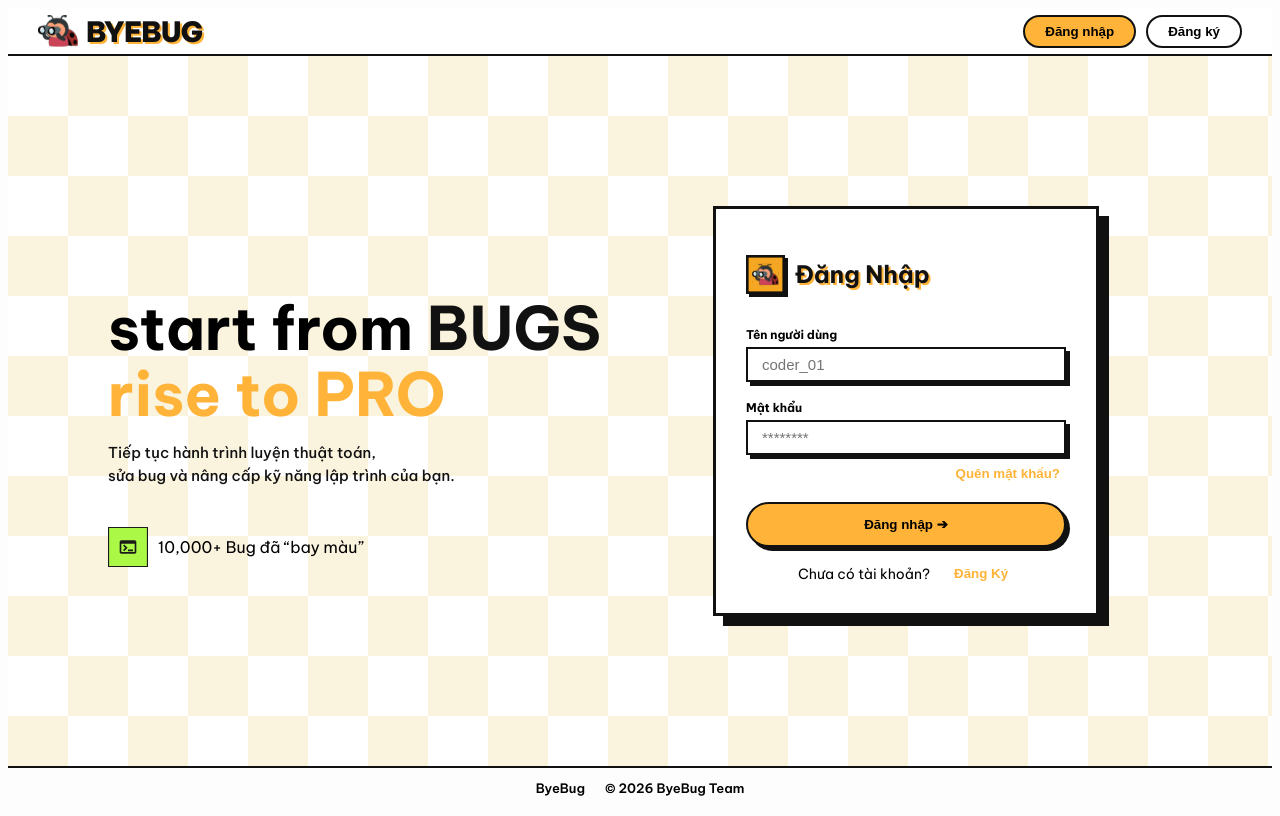
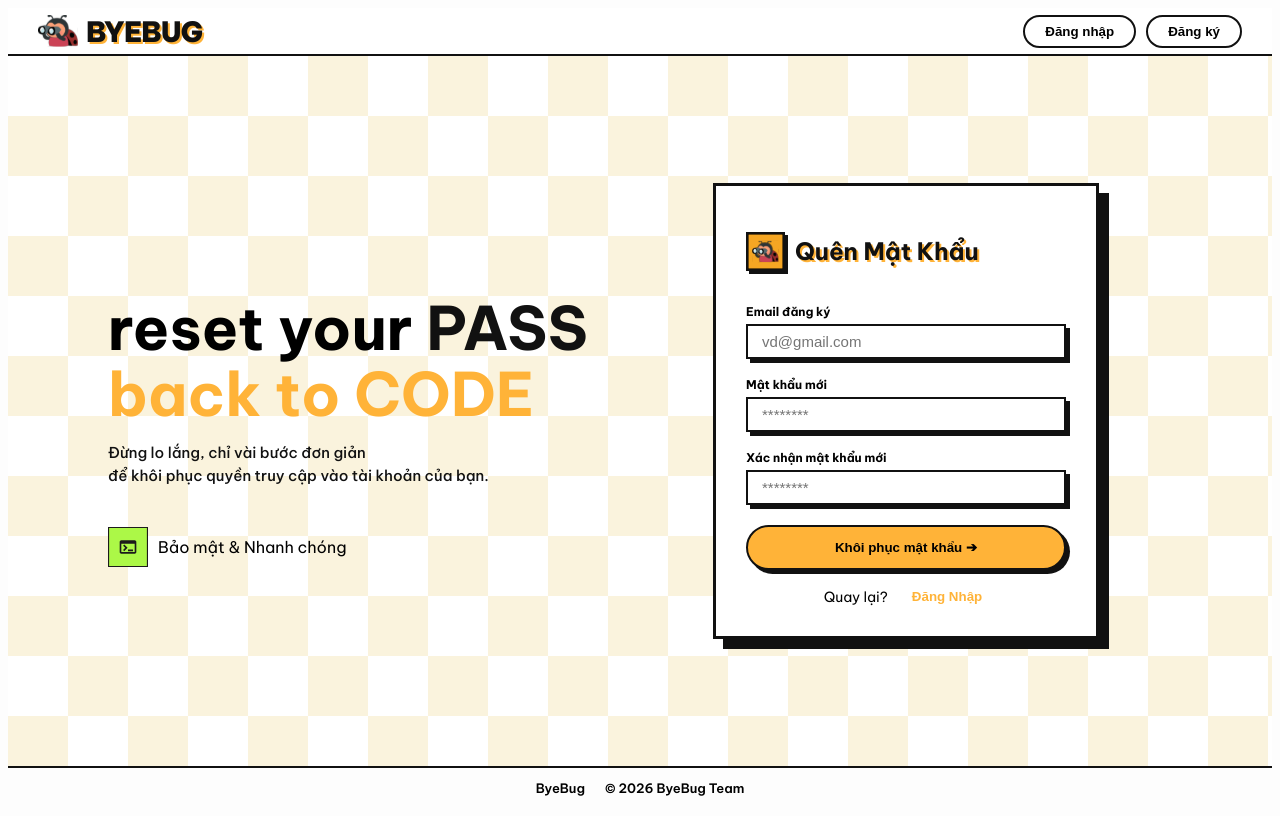
Before and after one commit to WTrungs/ByeBug, a React (Vite) app in the folder frontend/: page /forgot-password in a window 1280 px wide. Built offline with nearby package versions, Linux system fonts and the light colour scheme; no server answers.

Commit message:
feat: implement forgot password feature

```diff
--- a/frontend/src/App.tsx
+++ b/frontend/src/App.tsx
@@ -12,6 +12,7 @@ import Home from './pages/Home';
 import Profile from './pages/Profile';
 import Settings from './pages/Settings';
 import Submission from './pages/Submission';
+import ForgotPassword from './pages/ForgotPassword';
 import MainLayout from './components/MainLayout';
 
 
@@ -23,6 +24,7 @@ const App: React.FC = () => {
           <Route path="/" element={<Login />} />
           <Route path="/login" element={<Login />} />
           <Route path="/register" element={<Register />} />
+          <Route path="/forgot-password" element={<ForgotPassword />} />
 
 
           <Route path="/home" element={<ProtectedRoute userOnly><Home /></ProtectedRoute>} />
--- /dev/null
+++ b/frontend/src/pages/ForgotPassword.tsx
@@ -0,0 +1,136 @@
+import React, { useState } from 'react';
+import { useNavigate } from 'react-router-dom';
+import api from '../api/axios';
+
+import bugLogo from '../assets/bug.svg';
+import codeLogo from '../assets/div.svg';
+import bblg from '../assets/bblogo.svg';
+
+const ForgotPassword: React.FC = () => {
+    const navigate = useNavigate();
+
+    const [email, setEmail] = useState('');
+    const [newPassword, setNewPassword] = useState('');
+    const [confirmPassword, setConfirmPassword] = useState('');
+    const [focusedInput, setFocusedInput] = useState('');
+
+    const handleResetPassword = async () => {
+        if (!email || !newPassword || !confirmPassword) {
+            alert("Vui lòng nhập đầy đủ thông tin");
+            return;
+        }
+
+        if (newPassword !== confirmPassword) {
+            alert("Mật khẩu xác nhận không khớp");
+            return;
+        }
+
+        try {
+            const response = await api.post('/users/forgot-password', { email, newPassword });
+            alert(response.data.message || "Khôi phục mật khẩu thành công!");
+            navigate('/login');
+        } catch (error: any) {
+            alert(error.response?.data?.message || "Đã có lỗi xảy ra, vui lòng thử lại");
+        }
+    };
+
+    return (
+        <div className="wrapper">
+            {/* HEADER */}
+            <header className="header">
+                <div className="logo-container" onClick={() => navigate('/')}>
+                    <img src={bugLogo} alt="bug logo" className="logo-icon" />
+                    <span className="logo-text">BYEBUG</span>
+                </div>
+                <div className="auth-buttons">
+                    <button className="btn-neo-secondary" onClick={() => navigate('/login')}>Đăng nhập</button>
+                    <button className="btn-neo-secondary" onClick={() => navigate('/register')}>Đăng ký</button>
+                </div>
+            </header>
+
+            {/* MAIN */}
+            <main className="main-content">
+                <div className="content-left">
+                    <h1 className="hero-text">
+                        reset your <span className="text-black">PASS</span><br />
+                        <span className="text-primary">back to CODE</span>
+                    </h1>
+                    <p className="sub-text">
+                        Đừng lo lắng, chỉ vài bước đơn giản<br />
+                        để khôi phục quyền truy cập vào tài khoản của bạn.
+                    </p>
+                    <div className="badge-neo">
+                        <div className="badge-icon-box">
+                            <img src={codeLogo} alt="code logo" className="badge-icon" />
+                        </div>
+                        <span className="badge-text">Bảo mật & Nhanh chóng</span>
+                    </div>
+                </div>
+
+                <div className="content-right">
+                    <div className="register-card">
+                        <div className="card-header">
+                            <img src={bblg} alt="bblg" className="bb-logo-small" />
+                            <h2 className="card-title">Quên Mật Khẩu</h2>
+                        </div>
+
+                        <div className="input-group">
+                            <label className="label">Email đăng ký</label>
+                            <input
+                                className={`input-neo ${focusedInput === 'email' ? 'focused' : ''}`}
+                                placeholder="vd@gmail.com"
+                                value={email}
+                                onChange={(e) => setEmail(e.target.value)}
+                                onFocus={() => setFocusedInput('email')}
+                                onBlur={() => setFocusedInput('')}
+                            />
+                        </div>
+
+                        <div className="input-group">
+                            <label className="label">Mật khẩu mới</label>
+                            <input
+                                type="password"
+                                className={`input-neo ${focusedInput === 'newPassword' ? 'focused' : ''}`}
+                                placeholder="********"
+                                value={newPassword}
+                                onChange={(e) => setNewPassword(e.target.value)}
+                                onFocus={() => setFocusedInput('newPassword')}
+                                onBlur={() => setFocusedInput('')}
+                            />
+                        </div>
+
+                        <div className="input-group">
+                            <label className="label">Xác nhận mật khẩu mới</label>
+                            <input
+                                type="password"
+                                className={`input-neo ${focusedInput === 'confirmPassword' ? 'focused' : ''}`}
+                                placeholder="********"
+                                value={confirmPassword}
+                                onChange={(e) => setConfirmPassword(e.target.value)}
+                                onFocus={() => setFocusedInput('confirmPassword')}
+                                onBlur={() => setFocusedInput('')}
+                                onKeyDown={(e) => e.key === 'Enter' && handleResetPassword()}
+                            />
+                        </div>
+
+                        <button className="btn-neo-submit" onClick={handleResetPassword}>
+                            Khôi phục mật khẩu ➔
+                        </button>
+
+                        <div className="footer-link">
+                            <span>Quay lại?</span>
+                            <button className="ghost-btn" onClick={() => navigate('/login')}>Đăng Nhập</button>
+                        </div>
+                    </div>
+                </div>
+            </main>
+
+            <footer className="footer">
+                <span>ByeBug</span>
+                <span>© 2026 ByeBug Team</span>
+            </footer>
+        </div>
+    );
+};
+
+export default ForgotPassword;
--- a/frontend/src/pages/Login.tsx
+++ b/frontend/src/pages/Login.tsx
@@ -101,7 +101,9 @@ const Login: React.FC = () => {
                         </div>
 
                         <div className="forgot-password-container">
-                            <button className="forgot-btn">Quên mật khẩu?</button>
+                            <button className="forgot-btn" onClick={() => navigate('/forgot-password')}>
+                                Quên mật khẩu?
+                            </button>
                         </div>
 
                         <button className="btn-neo-submit" onClick={handleLogin}>
```
Also changed, not shown: 1 other file (tests, documents, lock files or other folders).
